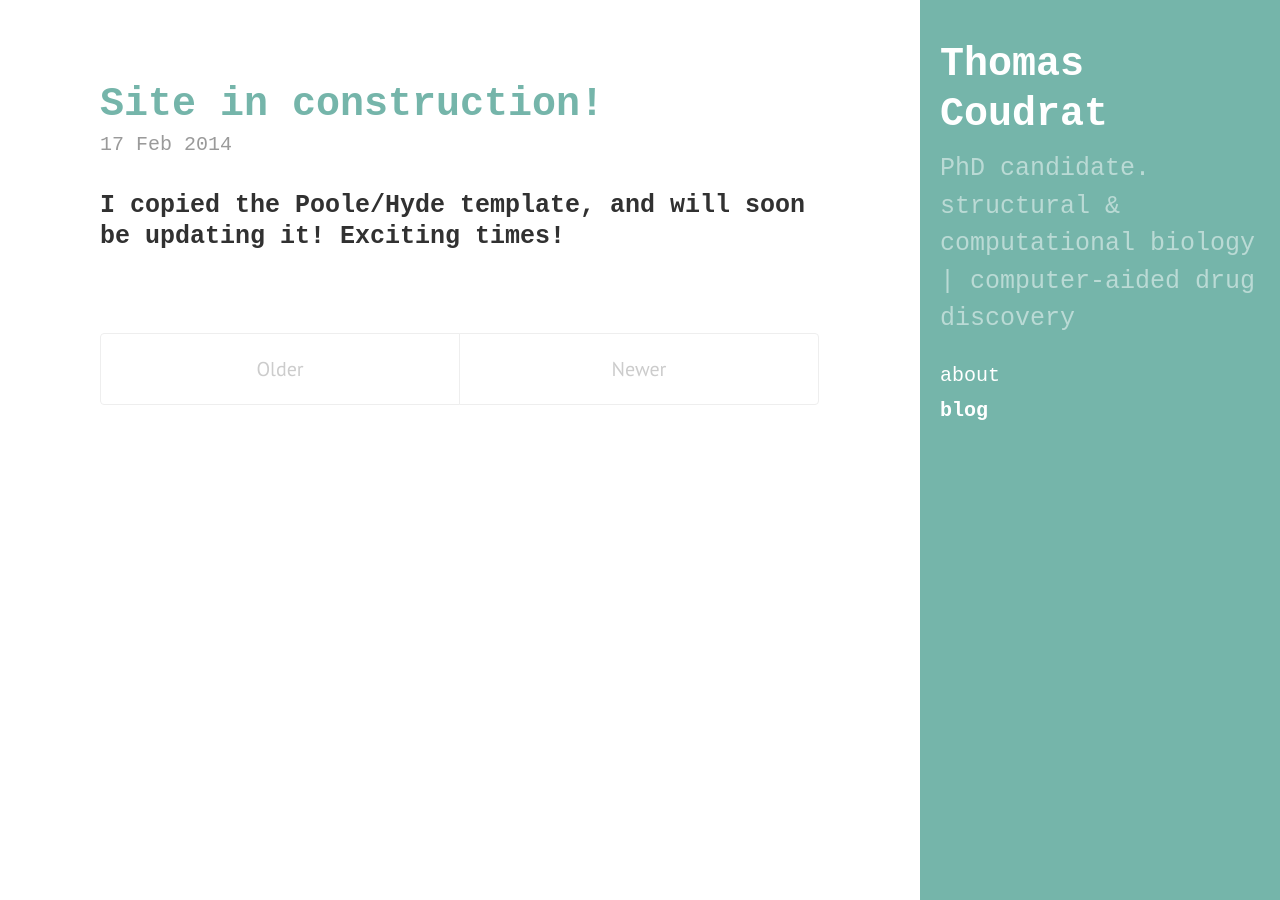
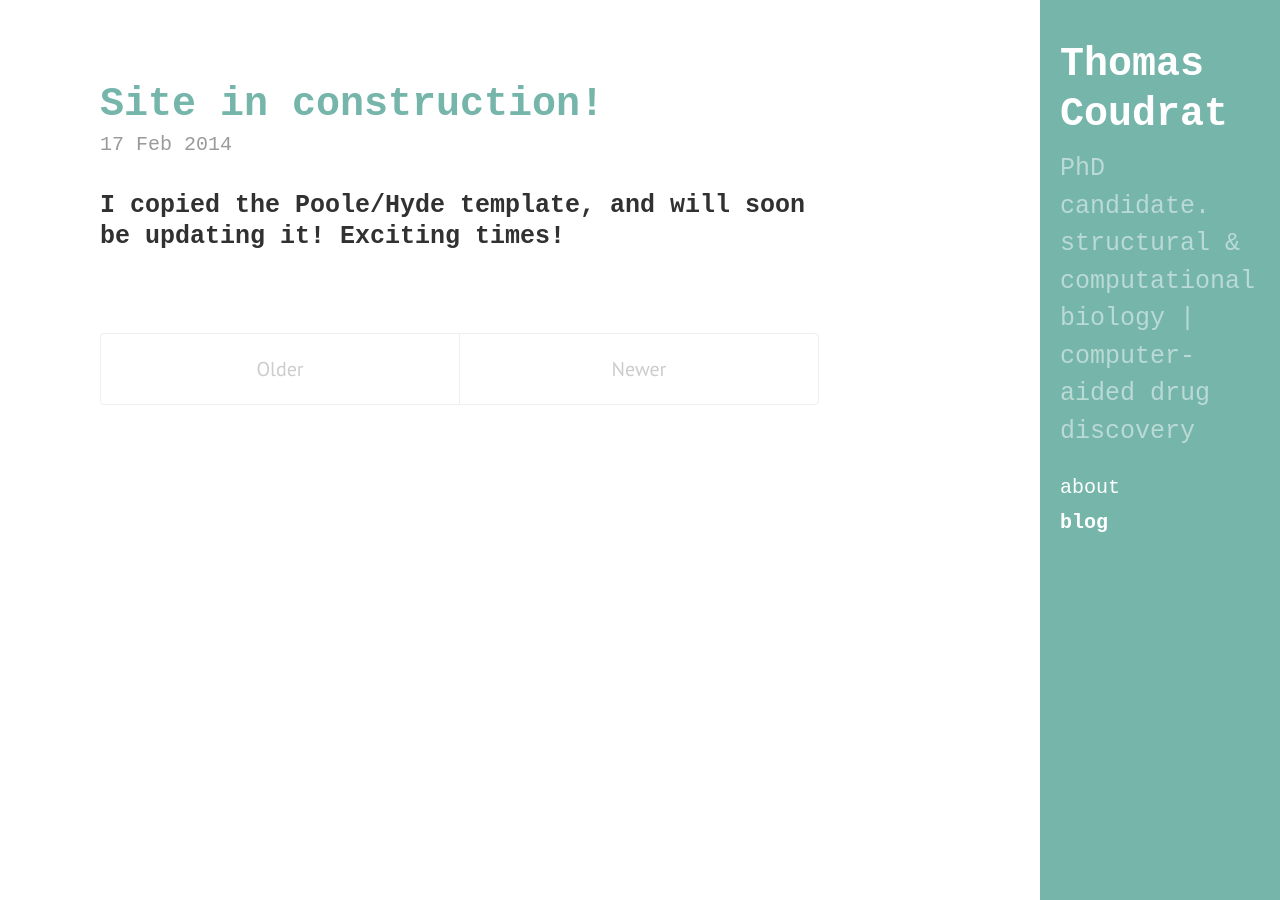
Before and after one commit to thomas-coudrat/thomas-coudrat.github.io, a Jekyll site: the page built from index.html, in a window 1280 px wide. Built offline with Jekyll 4.4.1, drawn with Linux system fonts in a browser that asks for light colours; Markdown is read by kramdown in place of the engine named in the settings; the list of posts is cut into pages by our own code.

Commit message:
Changed font font size and sidebar size

```diff
--- a/public/css/hyde.css
+++ b/public/css/hyde.css
@@ -65,7 +65,7 @@ html {
     top: 0;
     left: 0;
     bottom: 0;
-    width: 18rem;
+    width: 12rem;
     text-align: left;
   }
 }
@@ -80,7 +80,7 @@ html {
   color: #fff;
   margin-top: 0;
   font-family: "Courier New", Courier, monospace
-  font-size: 3.25rem;
+  font-size: 2rem;
 }
 
 /* Sidebar nav */
--- a/public/css/poole.css
+++ b/public/css/poole.css
@@ -49,12 +49,12 @@ body {
 
 html {
   font-family: "Helvetica Neue", Helvetica, Arial, sans-serif;
-  font-size: 16px;
+  font-size: 14px;
   line-height: 1.5;
 }
 @media (min-width: 38em) {
   html {
-    font-size: 20px;
+    font-size: 18px;
   }
 }
 
```
